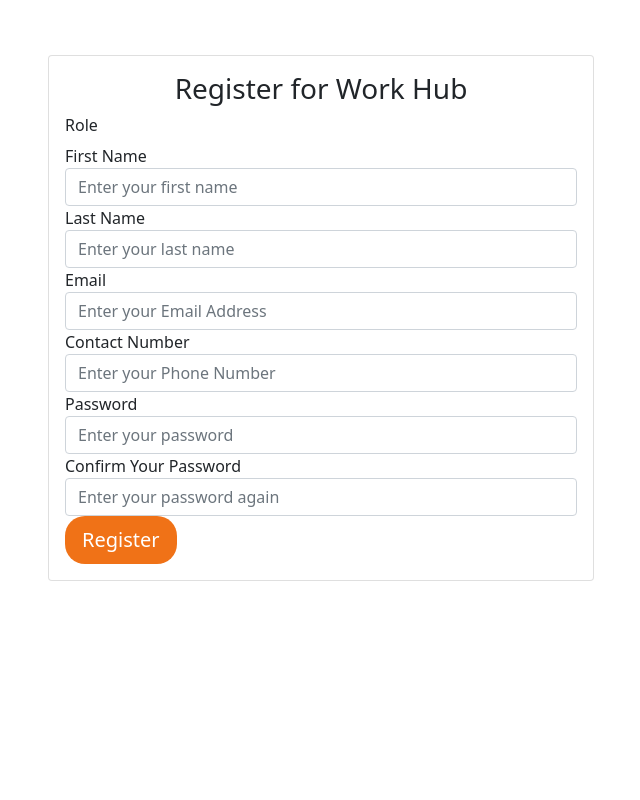
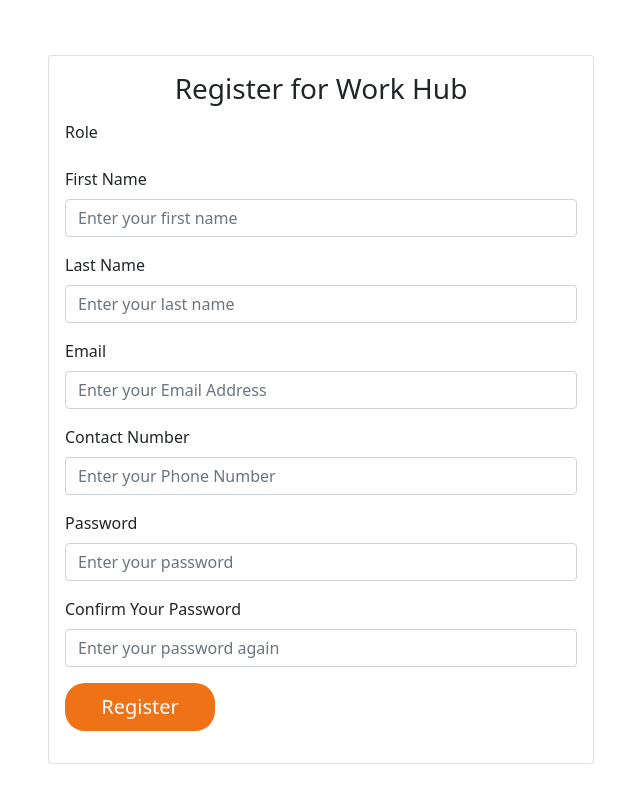
Before and after one commit to Harsh-Mehta/WorkHub, a Flask app: page /register in a window 1280 px wide. Shown: the whole page, without its empty margins (319-959 px from the left). Run offline with Flask 2, Linux system fonts and the light colour scheme; data that the repository does not hold is empty; some libraries are stand-ins or nearby versions.

Commit message:
improved design of register form

```diff
--- a/application/templates/auth/register.jinja2
+++ b/application/templates/auth/register.jinja2
@@ -18,37 +18,39 @@
                     <form method="POST" action="/register">
                         {{ form.csrf_token }}
 
-                        <fieldset class="form-group row">
-                            {{ form.role.label(class="col-form-label col-sm-2 float-sm-left pt-0") }}
+                        <div class="form-group mb-3">
+                            {{ form.role.label(class="col-form-label ") }}
                             {% for subrole in form.role %}
-                                <div class="form-check form-check-inline">
+                                <div class="form-check form-check-inline" type="radio">
                                     {{ subrole(class="form-check-input") }} {{ subrole.label(class="form-check-label orange") }}
                                 </div>
                             {% endfor %}
-                        </fieldset>
-                        <div class="form-group">
-                            {{ form.fname.label }} {{ form.fname(class="form-control", id="firstName", placeholder="Enter your first name") }}
                         </div>
-                        <div class="form-group">
-                            {{ form.lname.label }} {{ form.lname(class="form-control", id="lastName", placeholder="Enter your last name") }}
+                        <div class="form-group mb-3">
+                            {{ form.fname.label(class="form-label") }} {{ form.fname(class="form-control", id="firstName", placeholder="Enter your first name") }}
                         </div>
-                        <div class="form-group">
-                            {{ form.email.label }} {{ form.email(class="form-control", id="email", placeholder="Enter your Email Address") }}
+                        <div class="form-group mb-3">
+                            {{ form.lname.label(class="form-label") }} {{ form.lname(class="form-control", id="lastName", placeholder="Enter your last name") }}
                         </div>
-                        <div class="form-group">
-                            {{ form.contact.label }} {{ form.contact(class="form-control", id="phone", placeholder="Enter your Phone Number") }}
+                        <div class="form-group mb-3">
+                            {{ form.email.label(class="form-label") }} {{ form.email(class="form-control", id="email", placeholder="Enter your Email Address") }}
                         </div>
-                        <div class="form-group">
-                            {{ form.password.label }} {{ form.password(class="form-control", id="password", placeholder="Enter your password") }}
+                        <div class="form-group mb-3">
+                            {{ form.contact.label(class="form-label") }} {{ form.contact(class="form-control", id="phone", placeholder="Enter your Phone Number") }}
                         </div>
-                        <div class="form-group">
-                            {{ form.confirm.label }} {{ form.confirm(class="form-control", id="conPassword", placeholder="Enter your password again") }}
+                        <div class="form-group mb-3">
+                            {{ form.password.label(class="form-label") }} {{ form.password(class="form-control", id="password", placeholder="Enter your password") }}
                         </div>
-                        <!-- <div class="form-group">
+                        <div class="form-group mb-3">
+                            {{ form.confirm.label(class="form-label") }} {{ form.confirm(class="form-control", id="conPassword", placeholder="Enter your password again") }}
+                        </div>
+                        <!-- <div class="form-group mb-3">
                             <label for="profilePhoto">Profile photo</label>
                             <input type="file" class="form-control-file" id="profilePhoto">
                         </div> -->
-                        {{ form.submit(class="btn btn-lg btn-block", style="background-color:#F07217; color:#ffffff; border-radius:20px;") }}
+                        <div class="form-group mb-3">
+                        {{ form.submit(class="btn btn-lg btn-block", style="background-color:#F07217; color:#ffffff; border-radius:20px; width:150px") }}
+                        </div>
                     </form>
                 </div>
             </div>
```
